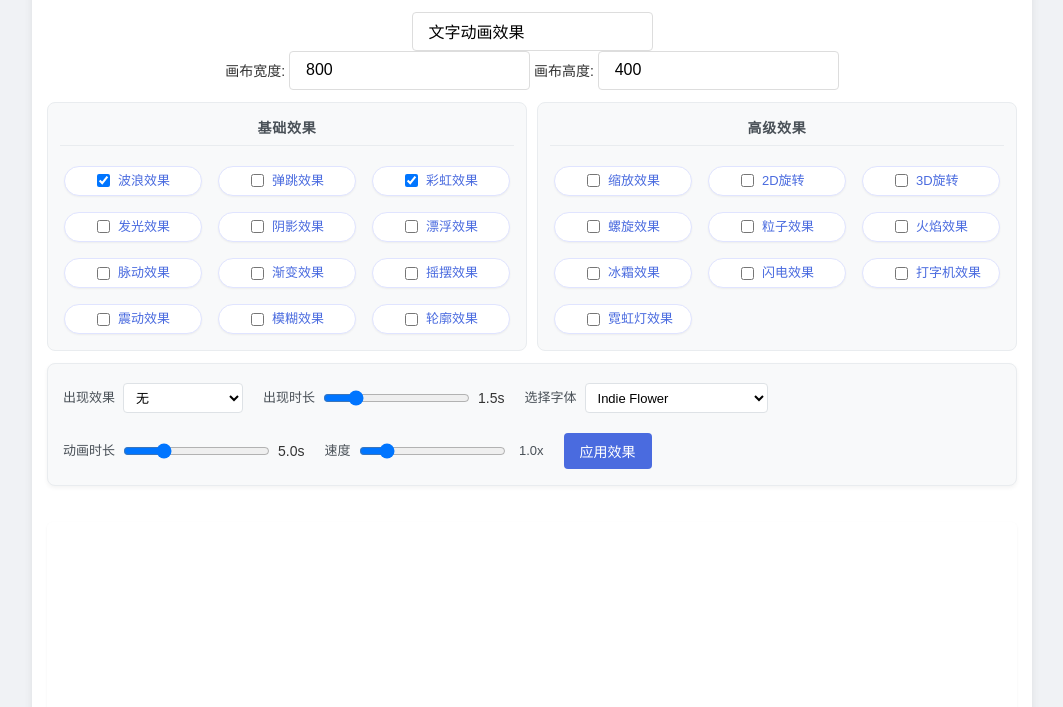
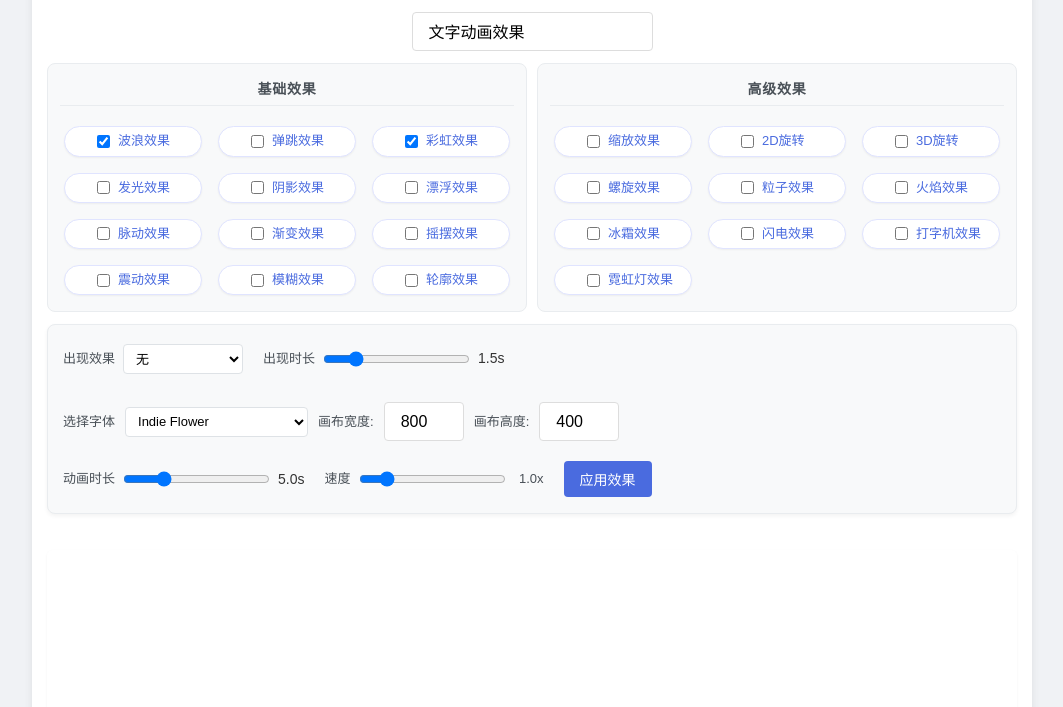
Before and after one commit to Jasmine66Bloom/TextAnimationLab, a plain HTML site: page index.html in a window 1280 px wide. Shown: the part 71-778 px from the top of the page, without its empty margins (108-1171 px from the left). Drawn offline with Linux system fonts and the light colour scheme.

Commit message:
Update: add canvas wight and height

```diff
--- a/index.html
+++ b/index.html
@@ -14,12 +14,7 @@
             <div class="control-group">
                 <input type="text" id="textInput" placeholder="输入要显示的文字..." value="文字动画效果">
             </div>
-            <div class="control-group">
-                <label for="canvasWidth">画布宽度:</label>
-                <input type="number" id="canvasWidth" value="800">
-                <label for="canvasHeight">画布高度:</label>
-                <input type="number" id="canvasHeight" value="400">
-            </div>
+
 
         <div class="effect-options">
             <div class="effect-group">
@@ -146,7 +141,7 @@
                     <input type="range" id="entranceEffectDuration" min="0.1" max="10" step="0.1" value="1.5">
                     <span id="entranceDurationValue">1.5s</span>
                 </div>
-                <div class="entrance-option">
+                <div class="entrance-option" style="display: flex; align-items: center; gap: 10px;">
                     <label for="fontSelector">选择字体</label>
                     <select id="fontSelector">
                         <optgroup label="英文字体">
@@ -187,6 +182,10 @@
                             <option value="'Zhi Mang Xing', cursive">钟齐志莽行</option>
                         </optgroup>
                     </select>
+                    <label for="canvasWidth">画布宽度:</label>
+                    <input type="number" id="canvasWidth" value="800" style="width: 80px;">
+                    <label for="canvasHeight">画布高度:</label>
+                    <input type="number" id="canvasHeight" value="400" style="width: 80px;">
                 </div>
             </div>
             <div class="control-row">
```
